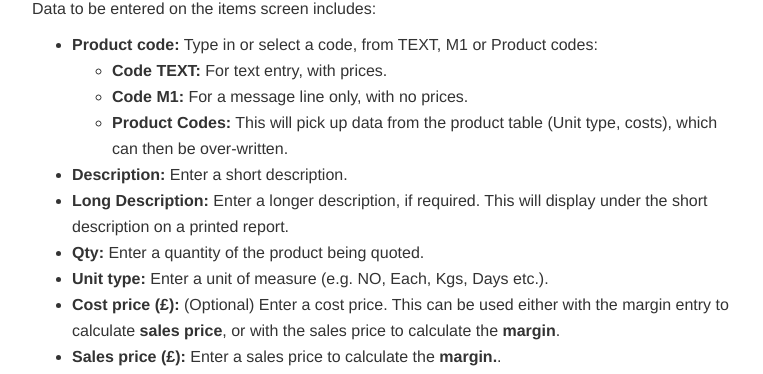
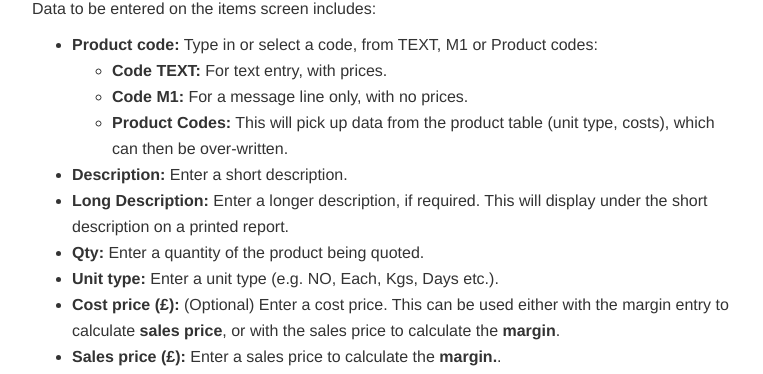
Before and after one commit to JNCSolutions/ConstructionManagerDocs, a Jekyll site: the page built from quotes.html, in a window 1280 px wide and 900 px high, scrolled down 2906 px. Shown: the part 146-520 px from the top of the window, without its empty margins (258-1021 px from the left). Built offline with Jekyll 4.4.1, drawn with Linux system fonts in a browser that asks for light colours.

Commit message:
Update quotes.html

```diff
--- a/quotes.html
+++ b/quotes.html
@@ -122,13 +122,13 @@ title: Quotes
         <ul>
           <li><b>Code TEXT:</b>         For text entry, with prices. </li>
           <li><b>Code M1:</b>           For a message line only, with no prices.</li>
-          <li><b>Product Codes:</b>     This will pick up data from the product table (Unit type, costs), which can then be over-written. </li>
+          <li><b>Product Codes:</b>     This will pick up data from the product table (unit type, costs), which can then be over-written. </li>
         </ul>
         <li><b>Description:</b>       Enter a short description.</li>
         <li><b>Long Description:</b>  Enter a longer description, if required.
                                       This will display under the short description on a printed report.</li>
         <li><b>Qty:</b>               Enter a quantity of the product being quoted.</li>
-        <li><b>Unit type:</b>         Enter a unit of measure (e.g. NO, Each, Kgs, Days etc.).</li>
+        <li><b>Unit type:</b>         Enter a unit type (e.g. NO, Each, Kgs, Days etc.).</li>
         <li><b>Cost price (£):</b>    (Optional) Enter a cost price. This can be used either with the margin entry to calculate <b>sales price</b>,
                                       or with the sales price to calculate the <b>margin</b>.</li>
         <li><b>Sales price (£):</b>   Enter a sales price to calculate the <b>margin.</b>.</li>
```
